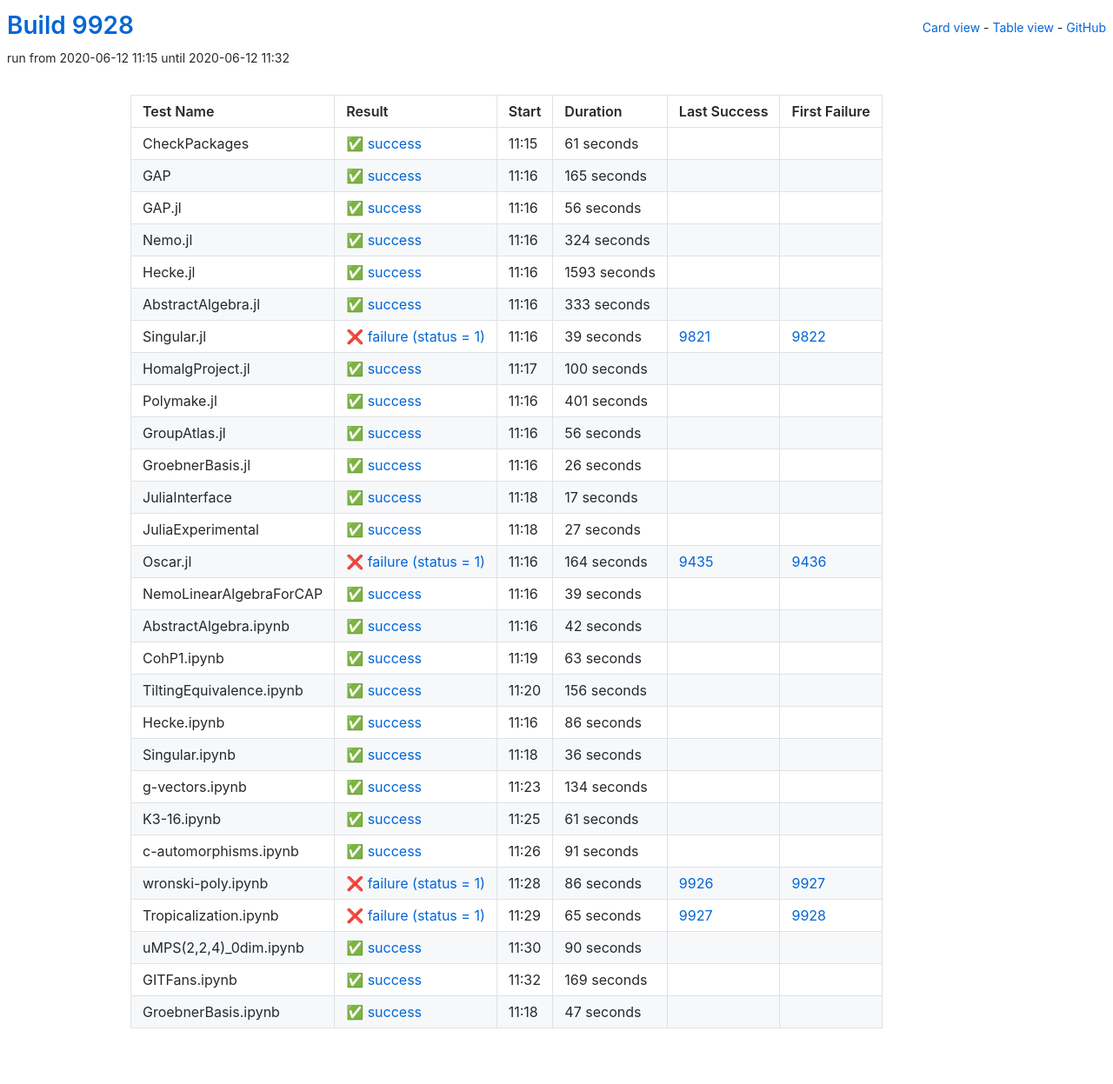
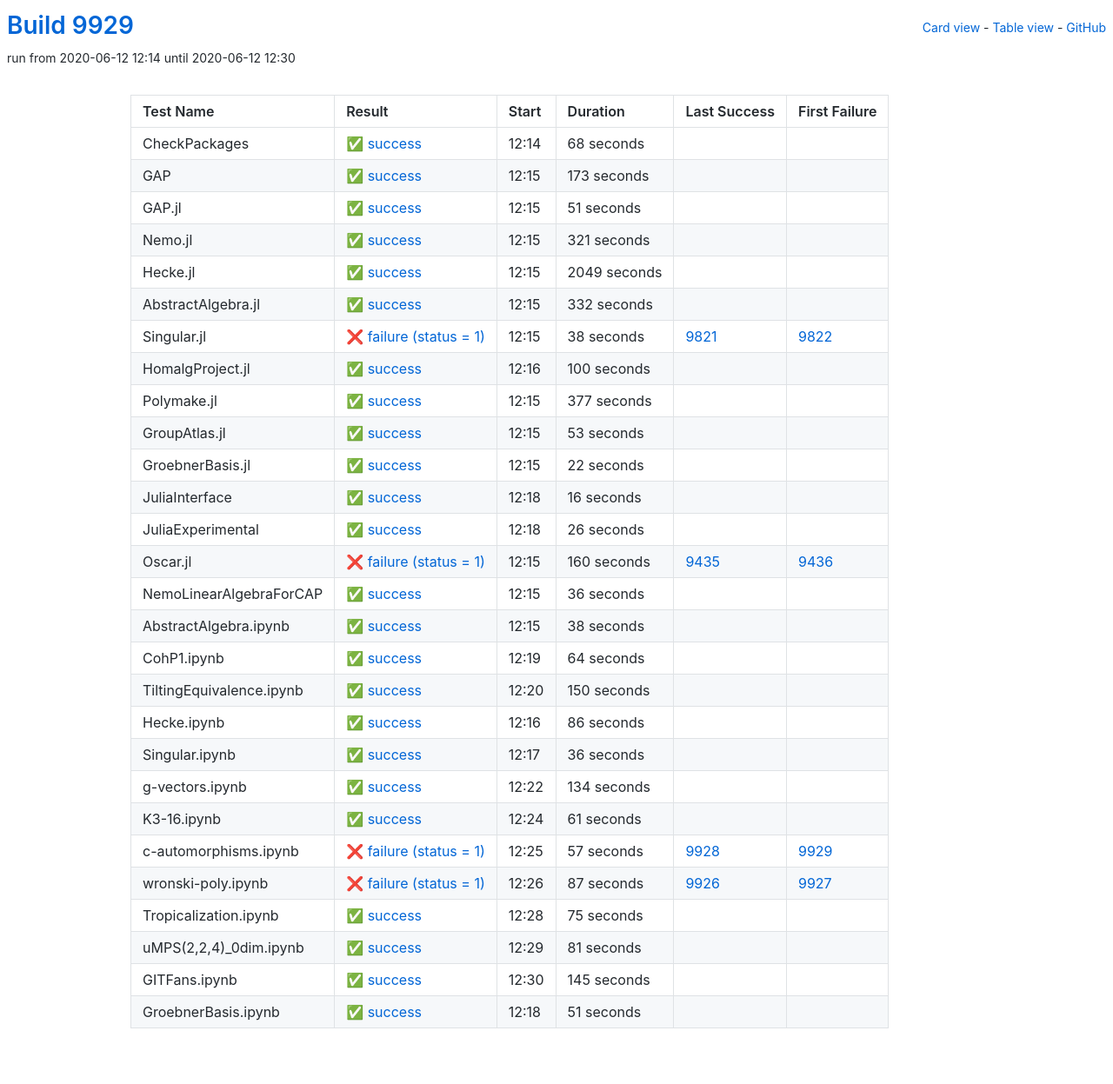
Before and after one commit to oscar-system/oscar-ci-status, a Jekyll site: the page built from table.html, in a window 1280 px wide. Shown: the whole page at 87% size. Built offline with Jekyll 4.4.1, drawn with Linux system fonts in a browser that asks for light colours.

Commit message:
Build #9929

```diff
--- a/_data/ci.yml
+++ b/_data/ci.yml
@@ -1,6 +1,6 @@
 ---
-build: 9928
-build_url: https://oscarci.mathematik.uni-kl.de/job/oscar/9928/
+build: 9929
+build_url: https://oscarci.mathematik.uni-kl.de/job/oscar/9929/
 job: oscar
 organization: oscar-system
 repo: oscar-ci-status
@@ -8,92 +8,92 @@
 tests:
 - name: CheckPackages
   id: checkpackages
-  log: https://oscarci.mathematik.uni-kl.de/job/oscar/9928/artifact/logs/build-9928/CheckPackages.log
-  start: 2020-06-12 11:15
+  log: https://oscarci.mathematik.uni-kl.de/job/oscar/9929/artifact/logs/build-9929/CheckPackages.log
+  start: 2020-06-12 12:14
   success: true
   exitcode: 0
   status: success
-  duration: 61
+  duration: 68
   last_success: false
   last_success_url:
   first_failure: false
   first_failure_url:
 - name: GAP
   id: gap
-  log: https://oscarci.mathematik.uni-kl.de/job/oscar/9928/artifact/logs/build-9928/GAP.log
-  start: 2020-06-12 11:16
+  log: https://oscarci.mathematik.uni-kl.de/job/oscar/9929/artifact/logs/build-9929/GAP.log
+  start: 2020-06-12 12:15
   success: true
   exitcode: 0
   status: success
-  duration: 165
+  duration: 173
   last_success: false
   last_success_url:
   first_failure: false
   first_failure_url:
 - name: GAP.jl
   id: gap-jl
-  log: https://oscarci.mathematik.uni-kl.de/job/oscar/9928/artifact/logs/build-9928/GAP.jl.log
-  start: 2020-06-12 11:16
+  log: https://oscarci.mathematik.uni-kl.de/job/oscar/9929/artifact/logs/build-9929/GAP.jl.log
+  start: 2020-06-12 12:15
   success: true
   exitcode: 0
   status: success
-  duration: 56
+  duration: 51
   last_success: false
   last_success_url:
   first_failure: false
   first_failure_url:
 - name: Nemo.jl
   id: nemo-jl
-  log: https://oscarci.mathematik.uni-kl.de/job/oscar/9928/artifact/logs/build-9928/Nemo.jl.log
-  start: 2020-06-12 11:16
+  log: https://oscarci.mathematik.uni-kl.de/job/oscar/9929/artifact/logs/build-9929/Nemo.jl.log
+  start: 2020-06-12 12:15
   success: true
   exitcode: 0
   status: success
-  duration: 324
+  duration: 321
   last_success: false
   last_success_url:
   first_failure: false
   first_failure_url:
 - name: Hecke.jl
   id: hecke-jl
-  log: https://oscarci.mathematik.uni-kl.de/job/oscar/9928/artifact/logs/build-9928/Hecke.jl.log
-  start: 2020-06-12 11:16
+  log: https://oscarci.mathematik.uni-kl.de/job/oscar/9929/artifact/logs/build-9929/Hecke.jl.log
+  start: 2020-06-12 12:15
   success: true
   exitcode: 0
   status: success
-  duration: 1593
+  duration: 2049
   last_success: false
   last_success_url:
   first_failure: false
   first_failure_url:
 - name: AbstractAlgebra.jl
   id: abstractalgebra-jl
-  log: https://oscarci.mathematik.uni-kl.de/job/oscar/9928/artifact/logs/build-9928/AbstractAlgebra.jl.log
-  start: 2020-06-12 11:16
+  log: https://oscarci.mathematik.uni-kl.de/job/oscar/9929/artifact/logs/build-9929/AbstractAlgebra.jl.log
+  start: 2020-06-12 12:15
   success: true
   exitcode: 0
   status: success
-  duration: 333
+  duration: 332
   last_success: false
   last_success_url:
   first_failure: false
   first_failure_url:
 - name: Singular.jl
   id: singular-jl
-  log: https://oscarci.mathematik.uni-kl.de/job/oscar/9928/artifact/logs/build-9928/Singular.jl.log
-  start: 2020-06-12 11:16
+  log: https://oscarci.mathematik.uni-kl.de/job/oscar/9929/artifact/logs/build-9929/Singular.jl.log
+  start: 2020-06-12 12:15
   success: false
   exitcode: 1
   status: failure
-  duration: 39
+  duration: 38
   last_success: 9821
   last_success_url: https://oscarci.mathematik.uni-kl.de/job/oscar/9821/
   first_failure: 9822
   first_failure_url: https://oscarci.mathematik.uni-kl.de/job/oscar/9822/
 - name: HomalgProject.jl
   id: homalgproject-jl
-  log: https://oscarci.mathematik.uni-kl.de/job/oscar/9928/artifact/logs/build-9928/HomalgProject.jl.log
-  start: 2020-06-12 11:17
+  log: https://oscarci.mathematik.uni-kl.de/job/oscar/9929/artifact/logs/build-9929/HomalgProject.jl.log
+  start: 2020-06-12 12:16
   success: true
   exitcode: 0
   status: success
@@ -104,32 +104,56 @@
   first_failure_url:
 - name: Polymake.jl
   id: polymake-jl
-  log: https://oscarci.mathematik.uni-kl.de/job/oscar/9928/artifact/logs/build-9928/Polymake.jl.log
-  start: 2020-06-12 11:16
+  log: https://oscarci.mathematik.uni-kl.de/job/oscar/9929/artifact/logs/build-9929/Polymake.jl.log
+  start: 2020-06-12 12:15
   success: true
   exitcode: 0
   status: success
-  duration: 401
+  duration: 377
   last_success: false
   last_success_url:
   first_failure: false
   first_failure_url:
 - name: GroupAtlas.jl
   id: groupatlas-jl
-  log: https://oscarci.mathematik.uni-kl.de/job/oscar/9928/artifact/logs/build-9928/GroupAtlas.jl.log
-  start: 2020-06-12 11:16
+  log: https://oscarci.mathematik.uni-kl.de/job/oscar/9929/artifact/logs/build-9929/GroupAtlas.jl.log
+  start: 2020-06-12 12:15
   success: true
   exitcode: 0
   status: success
-  duration: 56
+  duration: 53
   last_success: false
   last_success_url:
   first_failure: false
   first_failure_url:
 - name: GroebnerBasis.jl
   id: groebnerbasis-jl
-  log: https://oscarci.mathematik.uni-kl.de/job/oscar/9928/artifact/logs/build-9928/GroebnerBasis.jl.log
-  start: 2020-06-12 11:16
+  log: https://oscarci.mathematik.uni-kl.de/job/oscar/9929/artifact/logs/build-9929/GroebnerBasis.jl.log
+  start: 2020-06-12 12:15
+  success: true
+  exitcode: 0
+  status: success
+  duration: 22
+  last_success: false
+  last_success_url:
+  first_failure: false
+  first_failure_url:
+- name: JuliaInterface
+  id: juliainterface
+  log: https://oscarci.mathematik.uni-kl.de/job/oscar/9929/artifact/logs/build-9929/JuliaInterface.log
+  start: 2020-06-12 12:18
+  success: true
+  exitcode: 0
+  status: success
+  duration: 16
+  last_success: false
+  last_success_url:
+  first_failure: false
+  first_failure_url:
+- name: JuliaExperimental
+  id: juliaexperimental
+  log: https://oscarci.mathematik.uni-kl.de/job/oscar/9929/artifact/logs/build-9929/JuliaExperimental.log
+  start: 2020-06-12 12:18
   success: true
   exitcode: 0
   status: success
@@ -138,94 +162,70 @@
   last_success_url:
   first_failure: false
   first_failure_url:
-- name: JuliaInterface
-  id: juliainterface
-  log: https://oscarci.mathematik.uni-kl.de/job/oscar/9928/artifact/logs/build-9928/JuliaInterface.log
-  start: 2020-06-12 11:18
-  success: true
-  exitcode: 0
-  status: success
-  duration: 17
-  last_success: false
-  last_success_url:
-  first_failure: false
-  first_failure_url:
-- name: JuliaExperimental
-  id: juliaexperimental
-  log: https://oscarci.mathematik.uni-kl.de/job/oscar/9928/artifact/logs/build-9928/JuliaExperimental.log
-  start: 2020-06-12 11:18
-  success: true
-  exitcode: 0
-  status: success
-  duration: 27
-  last_success: false
-  last_success_url:
-  first_failure: false
-  first_failure_url:
 - name: Oscar.jl
   id: oscar-jl
-  log: https://oscarci.mathematik.uni-kl.de/job/oscar/9928/artifact/logs/build-9928/Oscar.jl.log
-  start: 2020-06-12 11:16
+  log: https://oscarci.mathematik.uni-kl.de/job/oscar/9929/artifact/logs/build-9929/Oscar.jl.log
+  start: 2020-06-12 12:15
   success: false
   exitcode: 1
   status: failure
-  duration: 164
+  duration: 160
   last_success: 9435
   last_success_url: https://oscarci.mathematik.uni-kl.de/job/oscar/9435/
   first_failure: 9436
   first_failure_url: https://oscarci.mathematik.uni-kl.de/job/oscar/9436/
 - name: NemoLinearAlgebraForCAP
   id: nemolinearalgebraforcap
-  log: https://oscarci.mathematik.uni-kl.de/job/oscar/9928/artifact/logs/build-9928/NemoLinearAlgebraForCAP.log
-  start: 2020-06-12 11:16
+  log: https://oscarci.mathematik.uni-kl.de/job/oscar/9929/artifact/logs/build-9929/NemoLinearAlgebraForCAP.log
+  start: 2020-06-12 12:15
   success: true
   exitcode: 0
   status: success
-  duration: 39
+  duration: 36
   last_success: false
   last_success_url:
   first_failure: false
   first_failure_url:
 - name: AbstractAlgebra.ipynb
   id: abstractalgebra-ipynb
-  log: https://oscarci.mathematik.uni-kl.de/job/oscar/9928/artifact/logs/build-9928/AbstractAlgebra.ipynb.log
-  start: 2020-06-12 11:16
+  log: https://oscarci.mathematik.uni-kl.de/job/oscar/9929/artifact/logs/build-9929/AbstractAlgebra.ipynb.log
+  start: 2020-06-12 12:15
   success: true
   exitcode: 0
   status: success
-  duration: 42
+  duration: 38
   last_success: false
   last_success_url:
   first_failure: false
   first_failure_url:
 - name: CohP1.ipynb
   id: cohp1-ipynb
-  log: https://oscarci.mathematik.uni-kl.de/job/oscar/9928/artifact/logs/build-9928/CohP1.ipynb.log
-  start: 2020-06-12 11:19
+  log: https://oscarci.mathematik.uni-kl.de/job/oscar/9929/artifact/logs/build-9929/CohP1.ipynb.log
+  start: 2020-06-12 12:19
   success: true
   exitcode: 0
   status: success
-  duration: 63
+  duration: 64
   last_success: false
   last_success_url:
   first_failure: false
   first_failure_url:
 - name: TiltingEquivalence.ipynb
   id: tiltingequivalence-ipynb
-  log: https://oscarci.mathematik.uni-kl.de/job/oscar/9928/artifact/logs/build-9928/TiltingEquivalence.ipynb.log
-  start: 2020-06-12 11:20
+  log: https://oscarci.mathematik.uni-kl.de/job/oscar/9929/artifact/logs/build-9929/TiltingEquivalence.ipynb.log
+  start: 2020-06-12 12:20
   success: true
   exitcode: 0
   status: success
-  duration: 156
+  duration: 150
   last_success: false
   last_success_url:
   first_failure: false
   first_failure_url:
 - name: Hecke.ipynb
   id: hecke-ipynb
-  log: https://oscarci.mathematik.uni-kl.de/job/oscar/9928/artifact/logs/build-9928/Hecke.ipynb.log
-  start: 2020-06-12 11:16
+  log: https://oscarci.mathematik.uni-kl.de/job/oscar/9929/artifact/logs/build-9929/Hecke.ipynb.log
+  start: 2020-06-12 12:16
   success: true
   exitcode: 0
   status: success
@@ -236,8 +236,8 @@
   first_failure_url:
 - name: Singular.ipynb
   id: singular-ipynb
-  log: https://oscarci.mathematik.uni-kl.de/job/oscar/9928/artifact/logs/build-9928/Singular.ipynb.log
-  start: 2020-06-12 11:18
+  log: https://oscarci.mathematik.uni-kl.de/job/oscar/9929/artifact/logs/build-9929/Singular.ipynb.log
+  start: 2020-06-12 12:17
   success: true
   exitcode: 0
   status: success
@@ -248,8 +248,8 @@
   first_failure_url:
 - name: g-vectors.ipynb
   id: g-vectors-ipynb
-  log: https://oscarci.mathematik.uni-kl.de/job/oscar/9928/artifact/logs/build-9928/g-vectors.ipynb.log
-  start: 2020-06-12 11:23
+  log: https://oscarci.mathematik.uni-kl.de/job/oscar/9929/artifact/logs/build-9929/g-vectors.ipynb.log
+  start: 2020-06-12 12:22
   success: true
   exitcode: 0
   status: success
@@ -260,8 +260,8 @@
   first_failure_url:
 - name: K3-16.ipynb
   id: k3-16-ipynb
-  log: https://oscarci.mathematik.uni-kl.de/job/oscar/9928/artifact/logs/build-9928/K3-16.ipynb.log
-  start: 2020-06-12 11:25
+  log: https://oscarci.mathematik.uni-kl.de/job/oscar/9929/artifact/logs/build-9929/K3-16.ipynb.log
+  start: 2020-06-12 12:24
   success: true
   exitcode: 0
   status: success
@@ -272,72 +272,72 @@
   first_failure_url:
 - name: c-automorphisms.ipynb
   id: c-automorphisms-ipynb
-  log: https://oscarci.mathematik.uni-kl.de/job/oscar/9928/artifact/logs/build-9928/c-automorphisms.ipynb.log
-  start: 2020-06-12 11:26
-  success: true
-  exitcode: 0
-  status: success
-  duration: 91
-  last_success: false
-  last_success_url:
-  first_failure: false
-  first_failure_url:
-- name: wronski-poly.ipynb
-  id: wronski-poly-ipynb
-  log: https://oscarci.mathematik.uni-kl.de/job/oscar/9928/artifact/logs/build-9928/wronski-poly.ipynb.log
-  start: 2020-06-12 11:28
+  log: https://oscarci.mathematik.uni-kl.de/job/oscar/9929/artifact/logs/build-9929/c-automorphisms.ipynb.log
+  start: 2020-06-12 12:25
   success: false
   exitcode: 1
   status: failure
-  duration: 86
+  duration: 57
+  last_success: 9928
+  last_success_url: https://oscarci.mathematik.uni-kl.de/job/oscar/9928/
+  first_failure: 9929
+  first_failure_url: https://oscarci.mathematik.uni-kl.de/job/oscar/9929/
+- name: wronski-poly.ipynb
+  id: wronski-poly-ipynb
+  log: https://oscarci.mathematik.uni-kl.de/job/oscar/9929/artifact/logs/build-9929/wronski-poly.ipynb.log
+  start: 2020-06-12 12:26
+  success: false
+  exitcode: 1
+  status: failure
+  duration: 87
   last_success: 9926
   last_success_url: https://oscarci.mathematik.uni-kl.de/job/oscar/9926/
   first_failure: 9927
   first_failure_url: https://oscarci.mathematik.uni-kl.de/job/oscar/9927/
 - name: Tropicalization.ipynb
   id: tropicalization-ipynb
-  log: https://oscarci.mathematik.uni-kl.de/job/oscar/9928/artifact/logs/build-9928/Tropicalization.ipynb.log
-  start: 2020-06-12 11:29
-  success: false
-  exitcode: 1
-  status: failure
-  duration: 65
-  last_success: 9927
-  last_success_url: https://oscarci.mathematik.uni-kl.de/job/oscar/9927/
-  first_failure: 9928
-  first_failure_url: https://oscarci.mathematik.uni-kl.de/job/oscar/9928/
-- name: uMPS(2,2,4)_0dim.ipynb
-  id: umps-2-2-4-0dim-ipynb
-  log: https://oscarci.mathematik.uni-kl.de/job/oscar/9928/artifact/logs/build-9928/uMPS-2-2-4-_0dim.ipynb.log
-  start: 2020-06-12 11:30
+  log: https://oscarci.mathematik.uni-kl.de/job/oscar/9929/artifact/logs/build-9929/Tropicalization.ipynb.log
+  start: 2020-06-12 12:28
   success: true
   exitcode: 0
   status: success
-  duration: 90
+  duration: 75
+  last_success: false
+  last_success_url:
+  first_failure: false
+  first_failure_url:
+- name: uMPS(2,2,4)_0dim.ipynb
+  id: umps-2-2-4-0dim-ipynb
+  log: https://oscarci.mathematik.uni-kl.de/job/oscar/9929/artifact/logs/build-9929/uMPS-2-2-4-_0dim.ipynb.log
+  start: 2020-06-12 12:29
+  success: true
+  exitcode: 0
+  status: success
+  duration: 81
   last_success: false
   last_success_url:
   first_failure: false
   first_failure_url:
 - name: GITFans.ipynb
   id: gitfans-ipynb
-  log: https://oscarci.mathematik.uni-kl.de/job/oscar/9928/artifact/logs/build-9928/GITFans.ipynb.log
-  start: 2020-06-12 11:32
+  log: https://oscarci.mathematik.uni-kl.de/job/oscar/9929/artifact/logs/build-9929/GITFans.ipynb.log
+  start: 2020-06-12 12:30
   success: true
   exitcode: 0
   status: success
-  duration: 169
+  duration: 145
   last_success: false
   last_success_url:
   first_failure: false
   first_failure_url:
 - name: GroebnerBasis.ipynb
   id: groebnerbasis-ipynb
-  log: https://oscarci.mathematik.uni-kl.de/job/oscar/9928/artifact/logs/build-9928/GroebnerBasis.ipynb.log
-  start: 2020-06-12 11:18
+  log: https://oscarci.mathematik.uni-kl.de/job/oscar/9929/artifact/logs/build-9929/GroebnerBasis.ipynb.log
+  start: 2020-06-12 12:18
   success: true
   exitcode: 0
   status: success
-  duration: 47
+  duration: 51
   last_success: false
   last_success_url:
   first_failure: false
```
Also changed, not shown: README.md.
